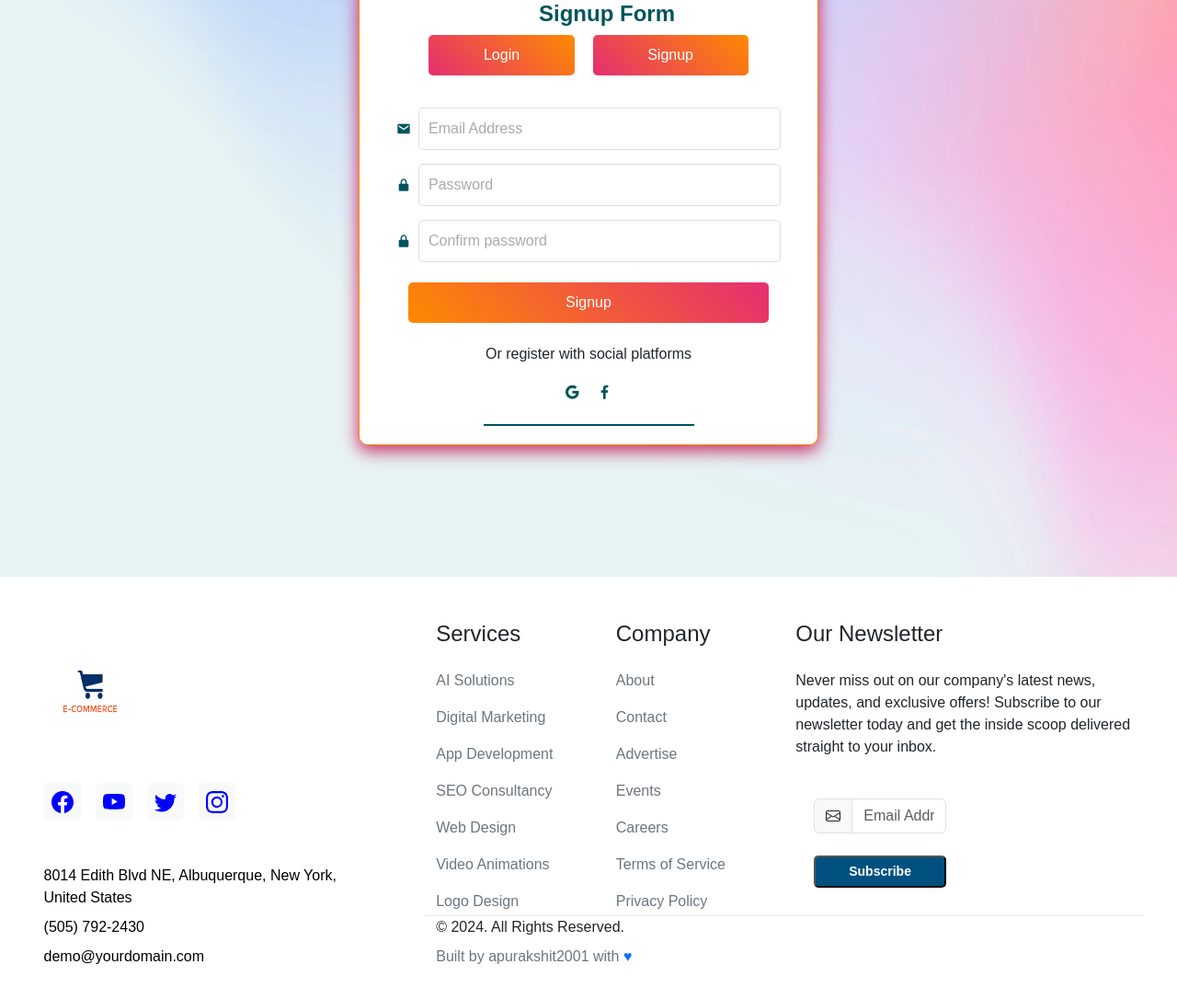
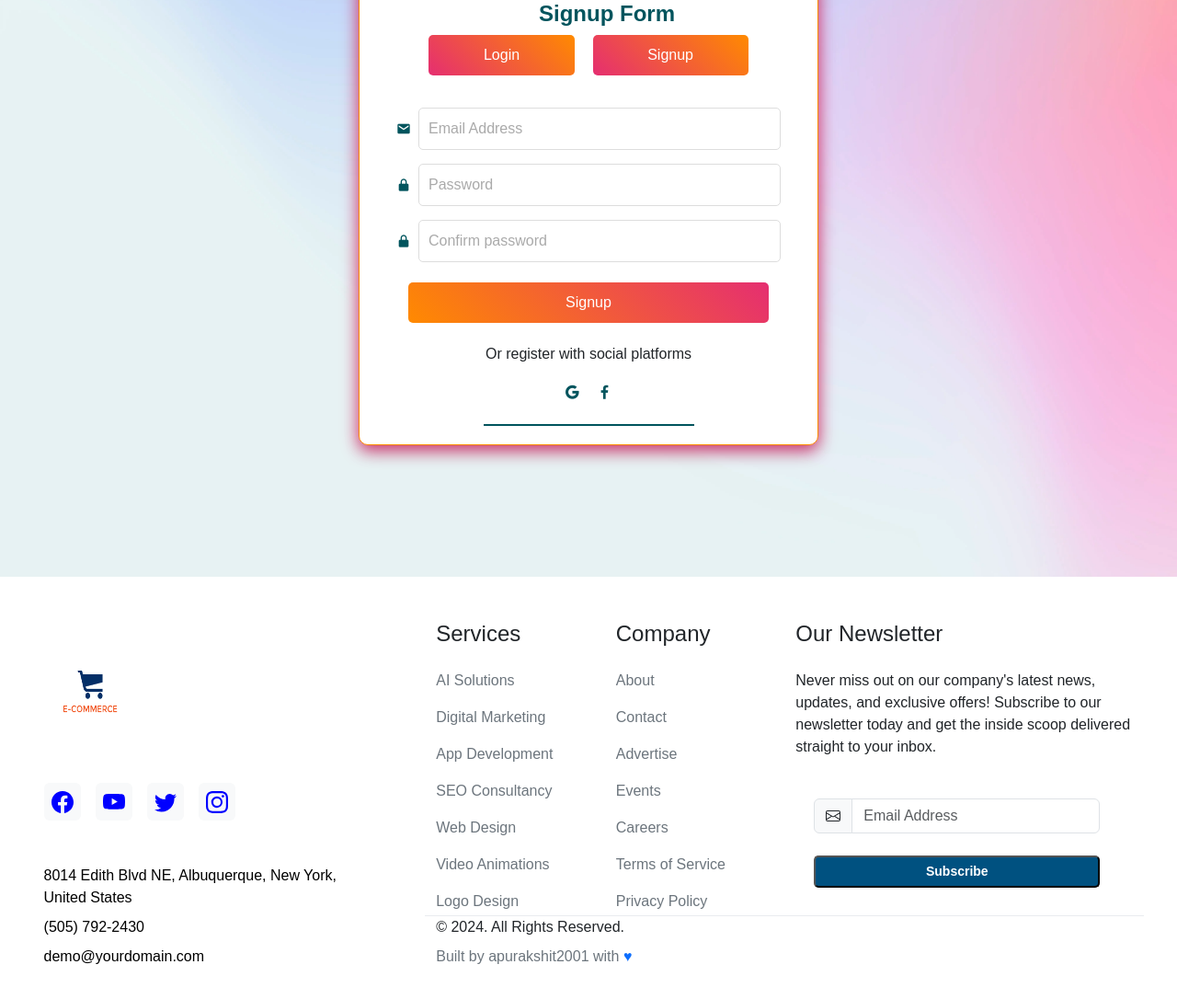
Before and after one commit to apurakshit2001/Ecommerce, a React (Vite) app: page /login in a window 1280 px wide. Shown: the part 243-1329 px from the top of the page at 92% size. Built offline with nearby package versions, Linux system fonts and the light colour scheme.

Commit message:
"Updated Footer.css and Footer.jsx: added .emailINput class with width property, and updated className in Footer.jsx"

```diff
--- a/src/Components/Footer/Footer.css
+++ b/src/Components/Footer/Footer.css
@@ -32,3 +32,6 @@
 .footer-logo-wrapper{
     margin: 0;
 }
+.emailINput{
+    width: 335px;
+}
--- a/src/Components/Footer/Footer.jsx
+++ b/src/Components/Footer/Footer.jsx
@@ -168,7 +168,7 @@ const Footer = () => {
                           // onSubmit={handleSendEmail}
                           // ref={form}
                         >
-                          <div className="row gy-4">
+                          <div className="row gy-4 emailINput">
                             <div className="col-12">
                               <div className="input-group">
                                 <span className="input-group-text" id="email-newsletter-addon">
```
